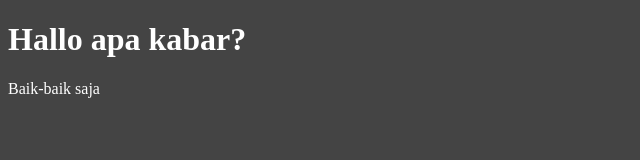
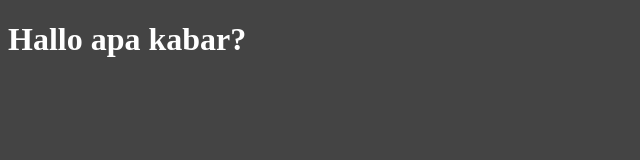
Before and after one commit to penggunaphp/penggunaphp.github.io, a plain HTML site: page index.html in a window 1280 px wide. Shown: the whole page, without its empty margins (0-640 px from the left). Drawn offline with Linux system fonts and the light colour scheme.

Commit message:
Revert "Merge branch 'test'"
This reverts commit a506ea8b1197f37b6f9e99973e206bb584690e5b.

```diff
--- a/index.html
+++ b/index.html
@@ -11,6 +11,6 @@
 </head>
 <body>
     <h1>Hallo apa kabar?</h1>
-    <p>Baik-baik saja</p>
+
 </body>
 </html>
```
